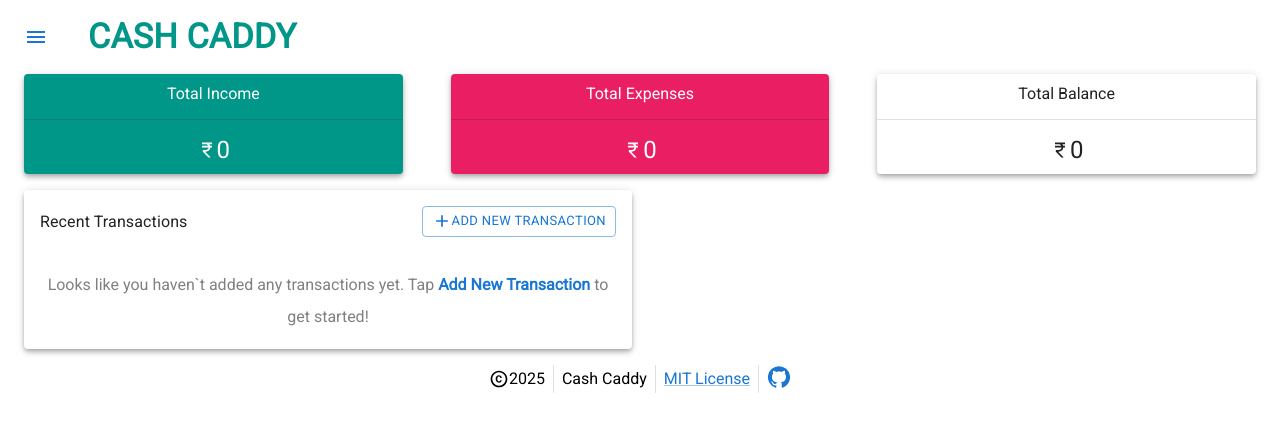
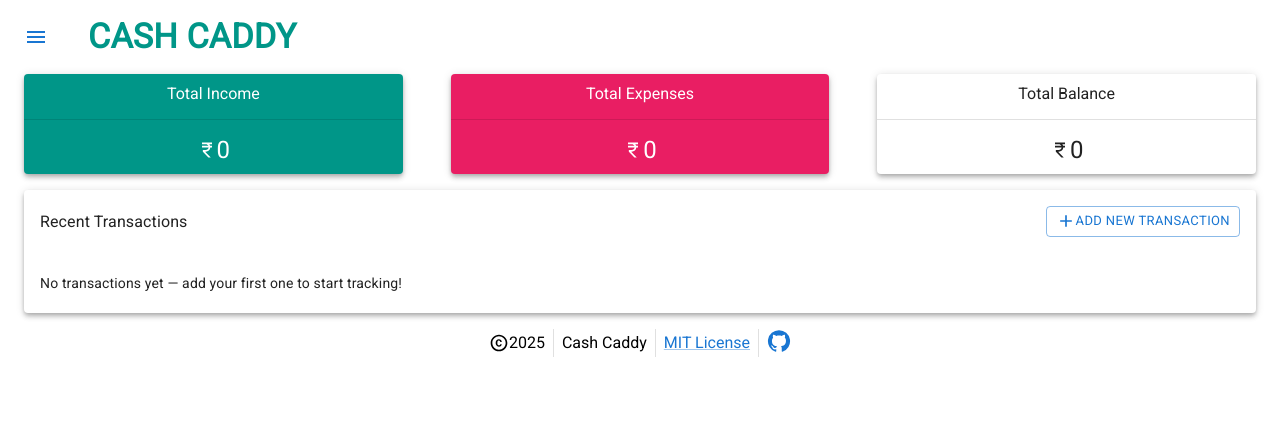
Before and after one commit to vmanidev/cash-caddy, a React (Vite) app: page / in a window 1280 px wide. Shown: the top 426 px of the page. Built offline with nearby package versions, Linux system fonts and the light colour scheme.

Commit message:
feat(ui): update no transactions message and remove unused styles

```diff
--- a/src/features/transaction-management/transactionTable/TransactionTable.module.scss
+++ /dev/null
@@ -1,15 +0,0 @@
-.tableHeaderCell {
-  background: #ebebeb !important;
-  font-weight: 700 !important;
-}
-
-.emptyTableViewText {
-  text-align: center;
-  padding: 1rem;
-  color: #808080;
-  line-height: 2rem;
-
-  .emptyTableViewHighlightText {
-    color: #1976d2;
-  }
-}
--- a/src/features/transaction-management/transactionTable/TransactionTable.tsx
+++ b/src/features/transaction-management/transactionTable/TransactionTable.tsx
@@ -6,9 +6,9 @@ import {
   TableBody,
   TableContainer,
   TablePagination,
+  Typography,
 } from "@mui/material";
 
-import styles from "./TransactionTable.module.scss";
 import { Add } from "@mui/icons-material";
 import UpdateTransaction from "../UpdateTransaction";
 import { useState } from "react";
@@ -79,13 +79,9 @@ function TransactionTable({ tableTitle }: Props) {
   );
 
   const EmptyTableView = () => (
-    <div className={styles.emptyTableViewText}>
-      Looks like you haven`t added any transactions yet. Tap{" "}
-      <strong className={styles.emptyTableViewHighlightText}>
-        Add New Transaction
-      </strong>{" "}
-      to get started!
-    </div>
+    <Typography variant="body2" padding={2} lineHeight={2}>
+      No transactions yet — add your first one to start tracking!
+    </Typography>
   );
 
   return (
@@ -96,7 +92,7 @@ function TransactionTable({ tableTitle }: Props) {
           setUpdateTransaction={setAddTransaction}
         />
       )}
-      <Grid size={{ xs: 12, sm: 12, md: 6, lg: 6, xl: 6 }}>
+      <Grid size={12}>
         <Paper elevation={4}>
           <Grid
             size={12}
```
